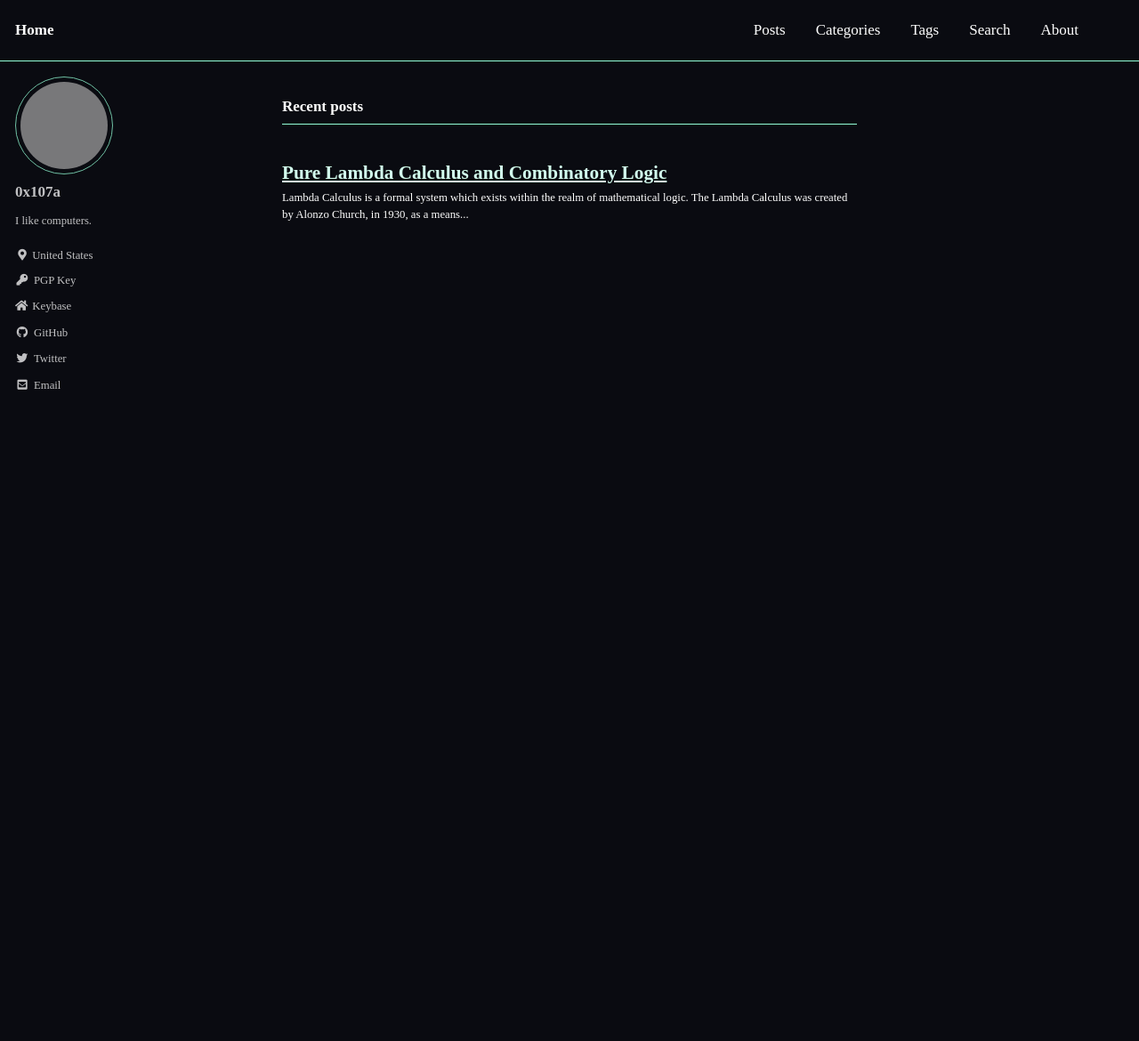
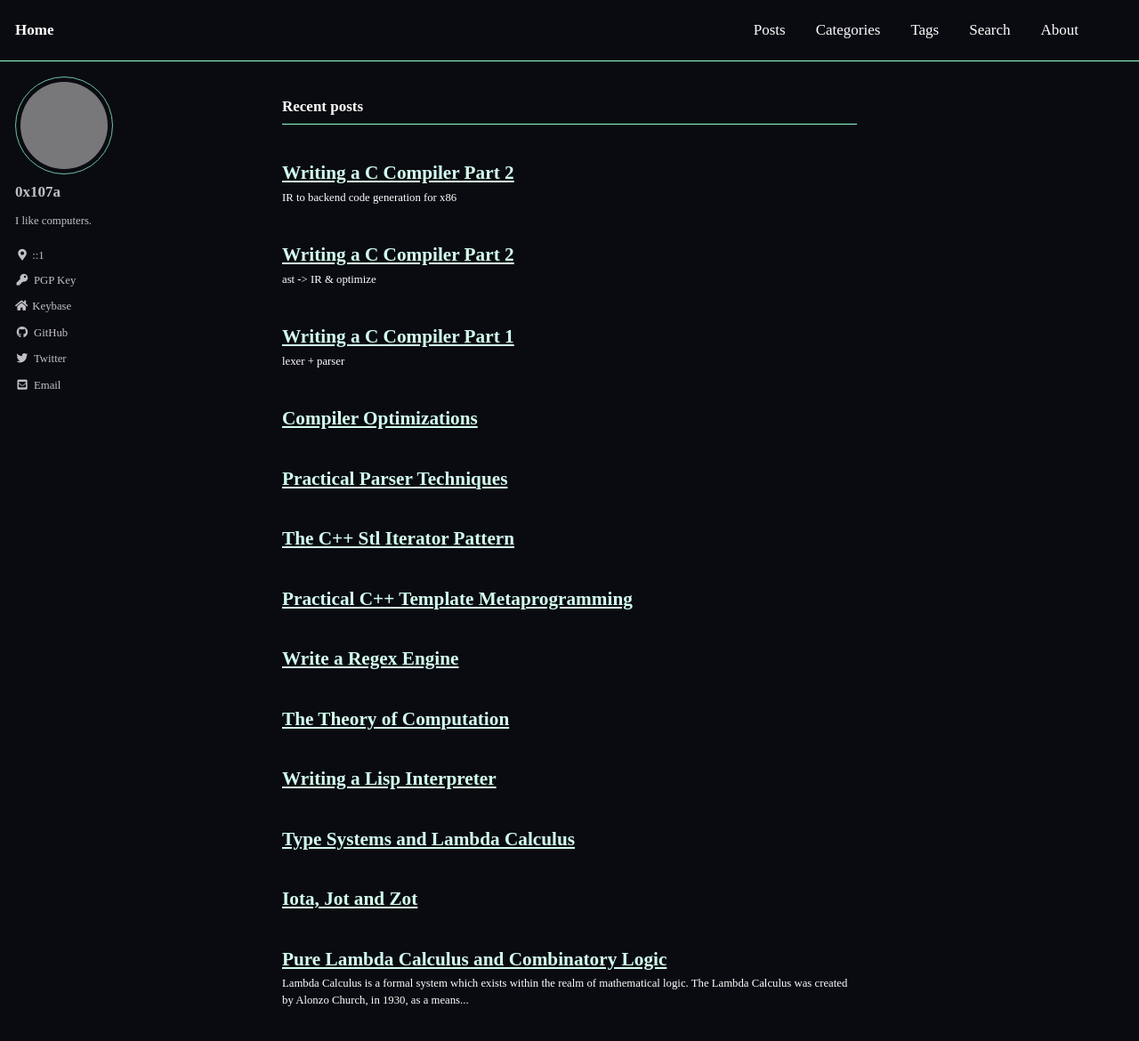
Before and after one commit to 0x107a/0x107a.github.io, a Jekyll site: the page built from index.html, in a window 1280 px wide and 1185 px high. Shown: the top 1170 px of the window at 89% size. Built offline with Jekyll 4.4.1, drawn with Linux system fonts in a browser that asks for light colours; cached includes are drawn as plain includes; some web fonts are replaced; grey boxes are pictures that could not be loaded.

Commit message:
update post & about page

```diff
--- a/_config.yml
+++ b/_config.yml
@@ -101,7 +101,7 @@ author:
   name             : "0x107a"
   avatar           : "https://avatars.githubusercontent.com/u/105689678?v=4"
   bio              : "I like computers."
-  location         : "United States"
+  location         : "::1"
   links:
     - label: "PGP Key"
       icon: "fas fa-fw fa-key"
--- /dev/null
+++ b/_posts/2022-05-25-Iota-Jot-and-Zot.md
@@ -0,0 +1,8 @@
+---
+title: "Iota, Jot and Zot"
+categories:
+  - theory
+tags:
+  - esolang
+  - functional
+---
--- /dev/null
+++ b/_posts/2022-05-26-Type-Systems-and-Lambda-Calculus.md
@@ -0,0 +1,8 @@
+---
+title: "Type Systems and Lambda Calculus"
+categories:
+  - theory
+tags:
+  - math
+  - functional
+---
--- /dev/null
+++ b/_posts/2022-05-27-Writing-a-Lisp-Interpreter.md
@@ -0,0 +1,7 @@
+---
+title: "Writing a Lisp Interpreter"
+categories:
+  - programming
+tags:
+  - functional
+---
--- /dev/null
+++ b/_posts/2022-05-28-The-Theory-of-Computation.md
@@ -0,0 +1,8 @@
+---
+title: "The Theory of Computation"
+categories:
+  - theory
+tags:
+  - automata
+  - computation
+---
--- /dev/null
+++ b/_posts/2022-05-29-Write-a-Regex-Engine.md
@@ -0,0 +1,8 @@
+---
+title: "Write a Regex Engine"
+categories:
+  - programming
+tags:
+  - automata
+  - regex
+---
--- /dev/null
+++ b/_posts/2022-05-30-Practical-C++-Template-Metaprogramming.md
@@ -0,0 +1,8 @@
+---
+title: "Practical C++ Template Metaprogramming"
+categories:
+  - programming
+tags:
+  - C++
+  - metaprogramming
+---
--- /dev/null
+++ b/_posts/2022-06-03-Write-a-C-Compiler-Part-1.md
@@ -0,0 +1,10 @@
+---
+title: "Writing a C Compiler Part 1"
+categories:
+  - programming
+tags:
+  - c
+  - compiler
+---
+
+lexer + parser
--- /dev/null
+++ b/_posts/2022-06-04-Write-a-C-Compiler-Part-2.md
@@ -0,0 +1,10 @@
+---
+title: "Writing a C Compiler Part 2"
+categories:
+  - programming
+tags:
+  - c
+  - compiler
+---
+
+ast -> IR & optimize
--- /dev/null
+++ b/_posts/2022-06-05-Write-a-C-Compiler-Part-3.md
@@ -0,0 +1,10 @@
+---
+title: "Writing a C Compiler Part 2"
+categories:
+  - programming
+tags:
+  - c
+  - compiler
+---
+
+IR to backend code generation for x86
```
Also changed, not shown: _pages/about.html (+6 -2 lines), _posts/2022-05-24-Pure-Lambda-Calculus-and-Combinatory-Logic.md (+13 -11 lines), _posts/2022-05-31-The-C++-STL-Iterator-Pattern.md (added), _posts/2022-06-01-Practical-Parser-Techniques.md (added), _posts/2022-06-02-Compiler-Optimizations.md (added).
